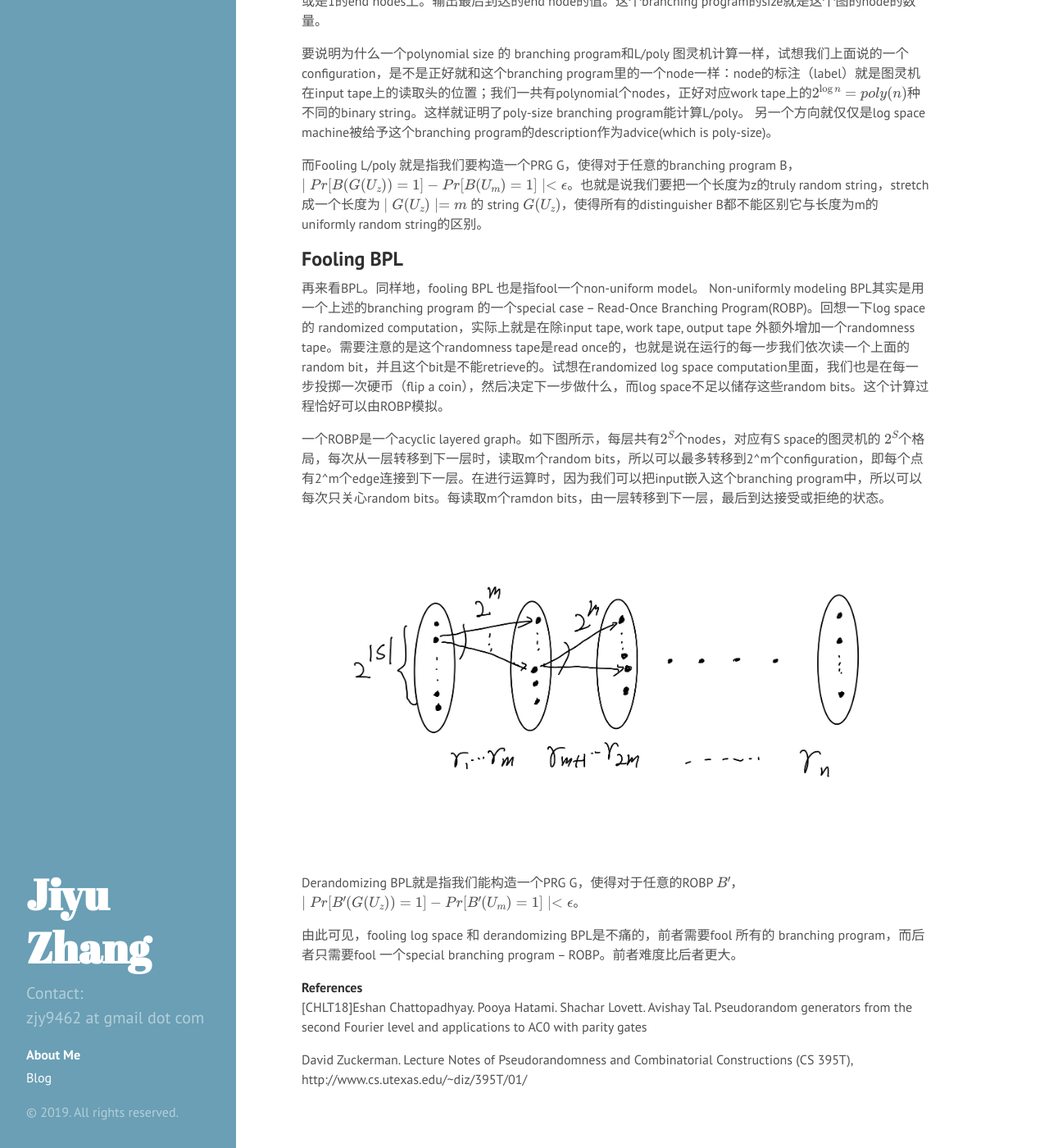
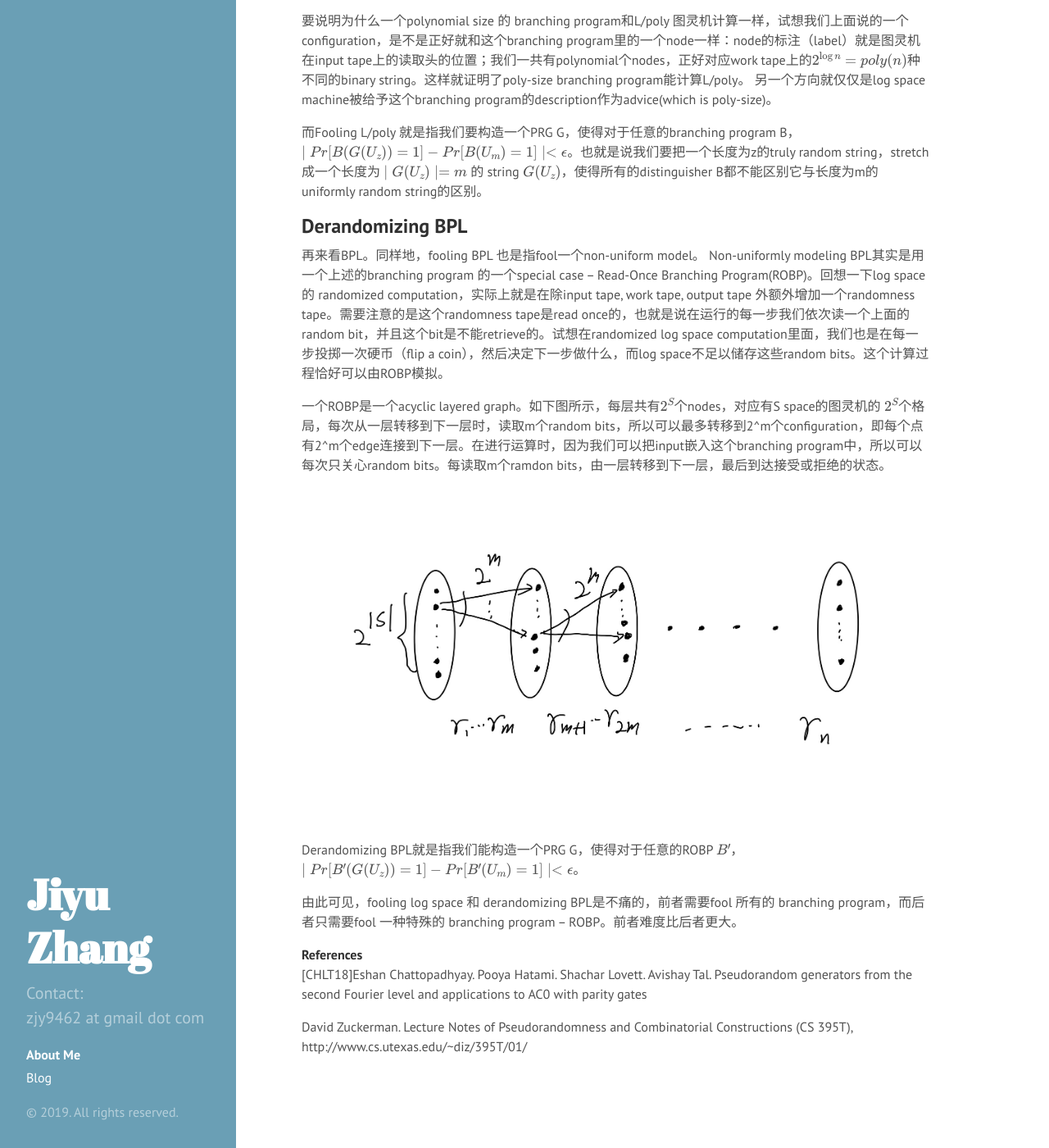
Before and after one commit to lucamartucci/lucamartucci.github.io, a Jekyll site: the page built from _posts/2019-1-25-derandlogspace.md, in a window 1280 px wide and 1400 px high, scrolled down 785 px. Shown: the whole window at 82% size. Built offline with Jekyll 4.4.1, drawn with Linux system fonts in a browser that asks for light colours; formulas are drawn with MathJax 3; some of the changed text lies outside the part shown.

Commit message:
finishlogspace

```diff
--- a/_posts/2019-1-25-derandlogspace.md
+++ b/_posts/2019-1-25-derandlogspace.md
@@ -17,7 +16,7 @@
 
 而Fooling L/poly 就是指我们要构造一个PRG G，使得对于任意的branching program B，$\mid{Pr[B(G(U_z))=1]-Pr[B(U_m)=1]}\mid < \epsilon$。也就是说我们要把一个长度为z的truly random string，stretch成一个长度为 $\mid G(U_z)\mid=m$ 的 string $ G(U_z)$，使得所有的distinguisher B都不能区别它与长度为m的uniformly random string的区别。
 
-## **Fooling BPL**
+## **Derandomizing BPL**
 再来看BPL。同样地，fooling BPL 也是指fool一个non-uniform model。 Non-uniformly modeling BPL其实是用一个上述的branching program 的一个special case -- Read-Once Branching Program(ROBP)。回想一下log space的 randomized computation，实际上就是在除input tape, work tape, output tape 外额外增加一个randomness tape。需要注意的是这个randomness tape是read once的，也就是说在运行的每一步我们依次读一个上面的random bit，并且这个bit是不能retrieve的。试想在randomized log space computation里面，我们也是在每一步投掷一次硬币（flip a coin），然后决定下一步做什么，而log space不足以储存这些random bits。这个计算过程恰好可以由ROBP模拟。
 
 一个ROBP是一个acyclic layered graph。如下图所示，每层共有$2^S$个nodes，对应有S space的图灵机的 $2^S$个格局，每次从一层转移到下一层时，读取m个random bits，所以可以最多转移到2^m个configuration，即每个点有2^m个edge连接到下一层。在进行运算时，因为我们可以把input嵌入这个branching program中，所以可以每次只关心random bits。每读取m个ramdon bits，由一层转移到下一层，最后到达接受或拒绝的状态。
@@ -26,7 +25,7 @@
 
 Derandomizing BPL就是指我们能构造一个PRG G，使得对于任意的ROBP $B^{\prime}$，$\mid{Pr[B^{\prime}(G(U_z))=1]-Pr[B^{\prime}(U_m)=1]}\mid < \epsilon$。
 
-由此可见，fooling log space 和 derandomizing BPL是不痛的，前者需要fool 所有的 branching program，而后者只需要fool 一个special branching program -- ROBP。前者难度比后者更大。
+由此可见，fooling log space 和 derandomizing BPL是不痛的，前者需要fool 所有的 branching program，而后者只需要fool 一种特殊的 branching program -- ROBP。前者难度比后者更大。
 
 
 
```
Also changed, not shown: other parts of _posts/2019-1-25-derandlogspace.md (+0 -1 lines), 3 other files.
